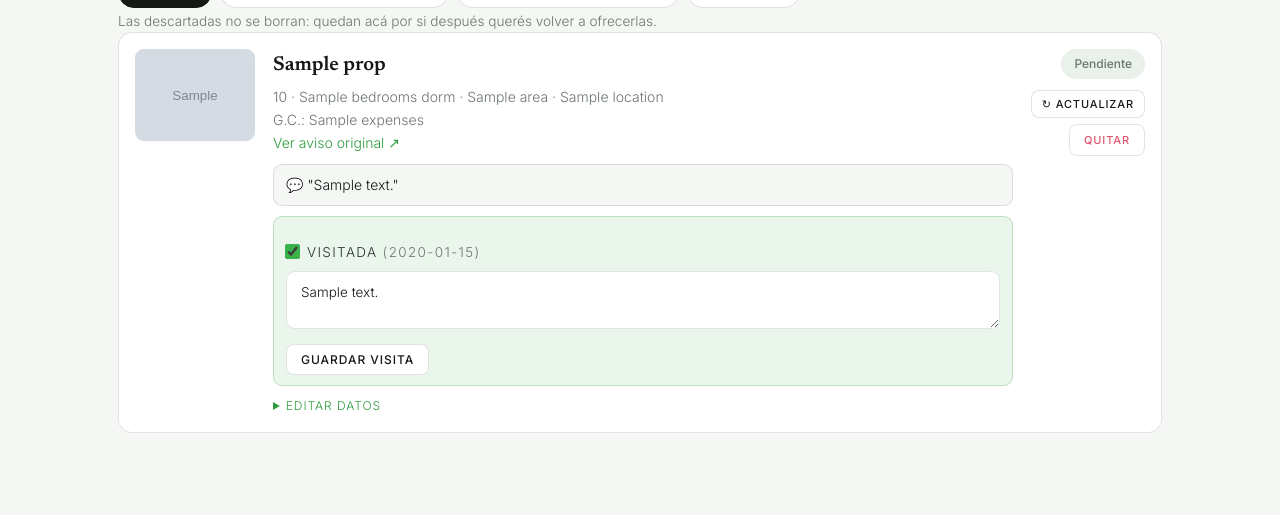
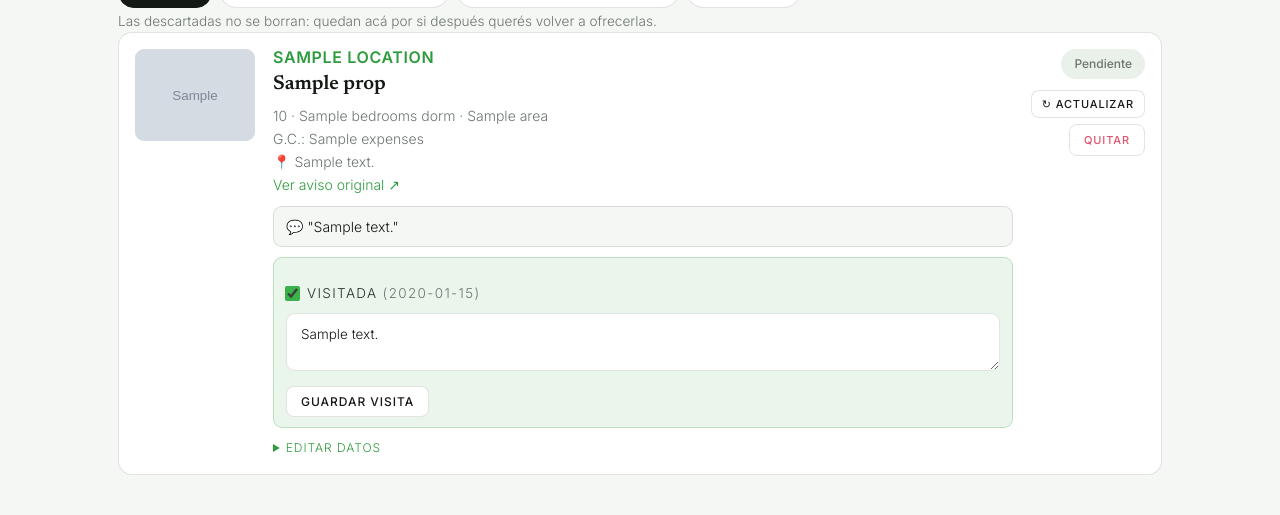
Before and after one commit to tinchomautner/inmocrm, a Flask app: template templates/client_detail.html in a window 1280 px wide. Shown: the part 1142-1657 px from the top of the page. Before the commit the page ends 1575 px from the top, so only its background shows below. Run offline with Flask 3, Linux system fonts and the light colour scheme; the template is opened without the code that fills it: most values are stand-ins (such as "Sample title", 1, 10 or a date in 2020); grey boxes marked "Sample" are stand-in pictures.

Commit message:
Ubicacion mas grande/negrita en portal (como el precio) y arriba del titulo en el panel del operador

```diff
--- a/static/style.css
+++ b/static/style.css
@@ -99,6 +99,7 @@ label { display: block; font-size: 11px; letter-spacing: .1em; text-transform: u
   padding: 16px; margin-bottom: 12px; align-items: start;
 }
 .prop img.thumb, .prop .thumb { width: 120px; height: 92px; object-fit: cover; border-radius: 9px; background: var(--paper-2); }
+.prop .prop-loc { font-size: 16px; font-weight: 700; letter-spacing: .04em; text-transform: uppercase; color: var(--green-deep); margin-bottom: 1px; line-height: 1.1; }
 .prop .ttl { font-family: 'Newsreader', serif; font-size: 20px; font-weight: 600; margin-bottom: 3px; }
 .prop .meta { font-size: 14px; color: var(--stone); }
 .prop .resp { text-align: right; }
@@ -142,7 +143,7 @@ details.edit summary { cursor: pointer; color: var(--green-deep); font-size: 12p
 .gal .badge-price { position: absolute; top: 14px; left: 14px; background: var(--green); color: #fff; font-size: 13px; letter-spacing: .04em; padding: 7px 14px; border-radius: 30px; font-weight: 500; }
 
 .info { padding: 28px 30px; display: flex; flex-direction: column; }
-.info .loc { font-size: 14px; letter-spacing: .12em; text-transform: uppercase; color: var(--green-deep); font-weight: 700; margin-bottom: 2px; }
+.info .loc { font-size: 20px; letter-spacing: .03em; text-transform: uppercase; color: var(--green-deep); font-weight: 700; margin-bottom: 3px; line-height: 1.1; }
 .info .address { font-size: 13px; color: var(--stone); margin: 2px 0 10px; }
 .info h3 { font-size: 27px; margin: 6px 0 8px; }
 .info .price { font-family: 'Newsreader', serif; font-size: 28px; font-weight: 600; }
--- a/templates/client_detail.html
+++ b/templates/client_detail.html
@@ -93,13 +93,14 @@
       {% if p.image %}<img class="thumb" src="{{ p.image }}" alt="" referrerpolicy="no-referrer">
       {% else %}<div class="thumb"></div>{% endif %}
       <div>
+        {% if p.location %}<div class="prop-loc">{{ p.location }}</div>{% endif %}
         <div class="ttl">{{ p.title or 'Sin título' }}</div>
         <div class="meta">
           {% if p.price %}{{ p.price }} · {% endif %}
           {% if p.bedrooms %}{{ p.bedrooms }} dorm · {% endif %}
-          {% if p.area %}{{ p.area }} · {% endif %}
-          {% if p.location %}{{ p.location }}{% endif %}
+          {% if p.area %}{{ p.area }}{% endif %}
           {% if p.expenses %}<br><span class="muted">G.C.: {{ p.expenses }}</span>{% endif %}
+          {% if p.address %}<br><span class="muted">📍 {{ p.address }}</span>{% endif %}
         </div>
         <div class="meta"><a href="{{ p.url }}" target="_blank" style="color:var(--green-deep)">Ver aviso original ↗</a></div>
         {% if p.comment %}<div class="comment">💬 "{{ p.comment }}"</div>{% endif %}
```
